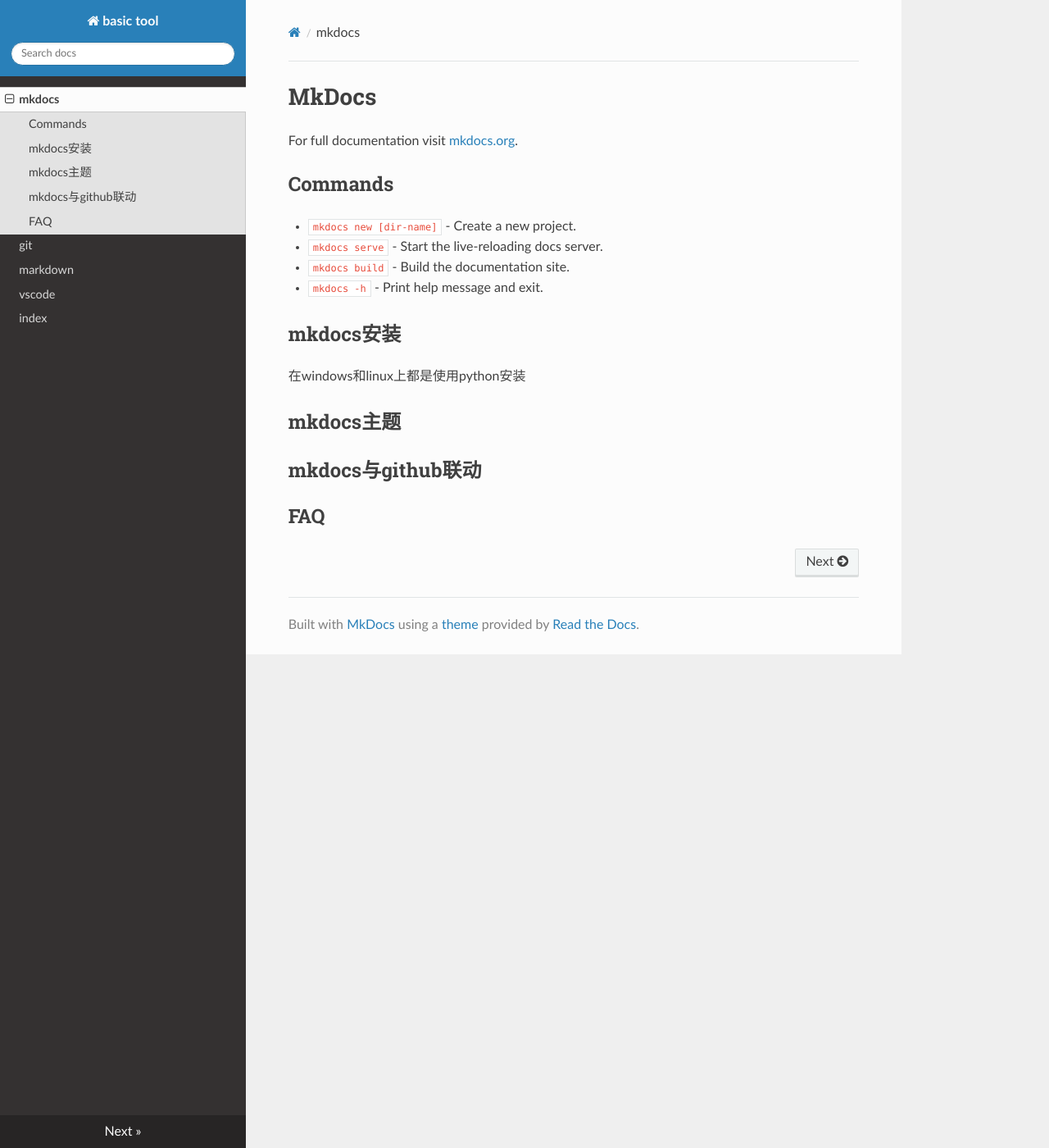
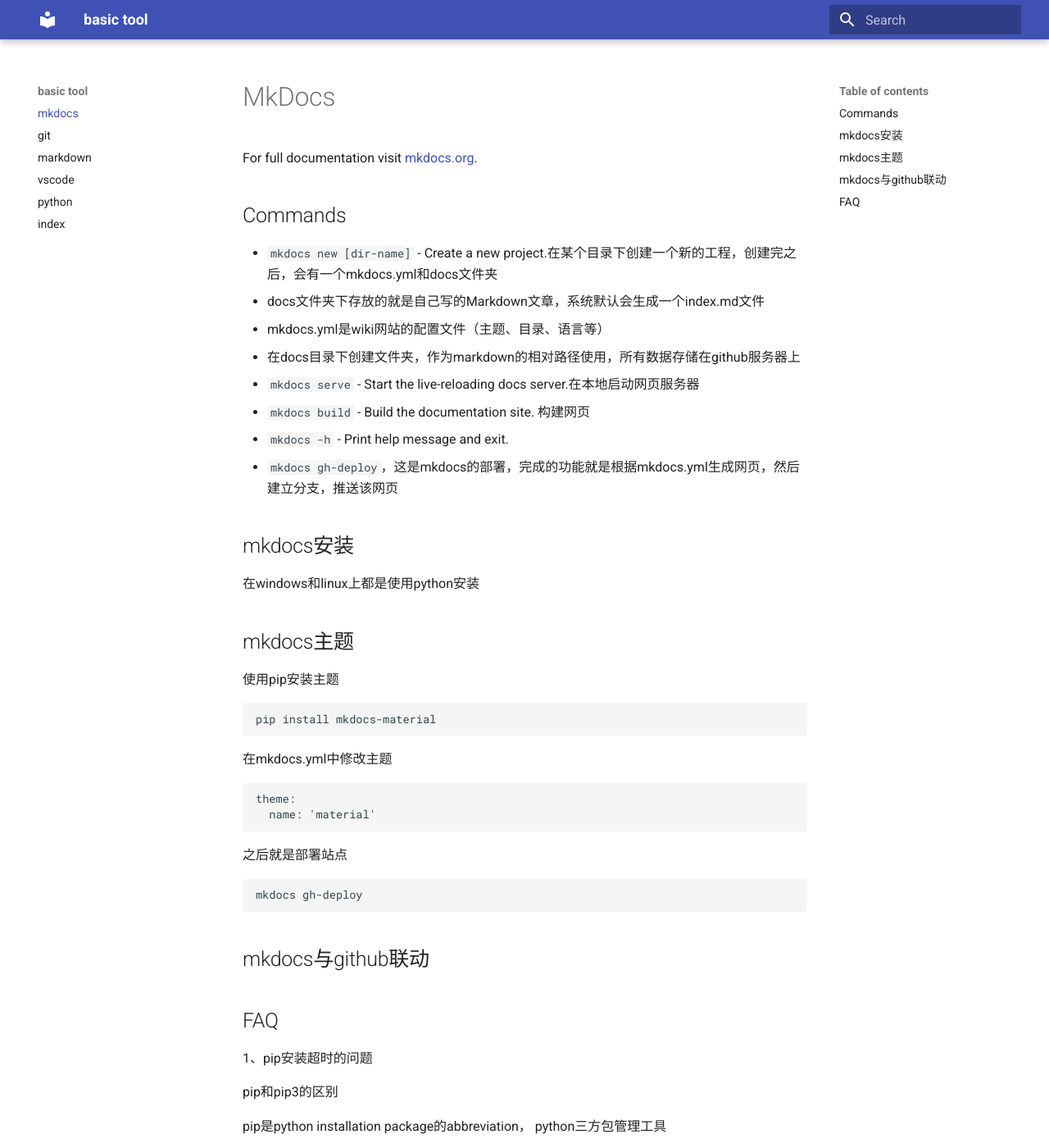
Before and after one commit to hthappiness/wiki-share, an MkDocs documentation site: the page built from docs/mkdocs.md, in a window 1280 px wide and 1400 px high. Shown: the whole window at 82% size. Built offline with MkDocs 1.6.1 and Material for MkDocs 9.7.7, drawn with Linux system fonts in a browser that asks for light colours; nearby versions of some CDN libraries; some of the changed text lies outside the part shown.

Commit message:
test theme

````diff
--- a/docs/mkdocs.md
+++ b/docs/mkdocs.md
@@ -4,17 +4,57 @@
 
 ## Commands
 
-* `mkdocs new [dir-name]` - Create a new project.
-* `mkdocs serve` - Start the live-reloading docs server.
-* `mkdocs build` - Build the documentation site.
+* `mkdocs new [dir-name]` - Create a new project.在某个目录下创建一个新的工程，创建完之后，会有一个mkdocs.yml和docs文件夹
+  * docs文件夹下存放的就是自己写的Markdown文章，系统默认会生成一个index.md文件
+  * mkdocs.yml是wiki网站的配置文件（主题、目录、语言等）
+  * 在docs目录下创建文件夹，作为markdown的相对路径使用，所有数据存储在github服务器上
+* `mkdocs serve` - Start the live-reloading docs server.在本地启动网页服务器
+* `mkdocs build` - Build the documentation site. 构建网页
 * `mkdocs -h` - Print help message and exit.
+* `mkdocs gh-deploy`，这是mkdocs的部署，完成的功能就是根据mkdocs.yml生成网页，然后建立分支，推送该网页
 
 ## mkdocs安装
 
 在windows和linux上都是使用python安装
 
+[mkdocs安装]: https://www.mkdocs.org/#installation
+
 ## mkdocs主题
+
+使用pip安装主题
+
+```shell
+pip install mkdocs-material
+```
+
+在mkdocs.yml中修改主题
+
+```
+theme:
+  name: 'material'
+```
+
+之后就是部署站点
+
+```shell
+mkdocs gh-deploy
+```
+
+
 
 ## mkdocs与github联动
 
 ## FAQ
+
+1、pip安装超时的问题
+
+pip和pip3的区别
+
+pip是python installation package的abbreviation， python三方包管理工具
+
+mkdocs的依赖项
+
+2、其它wiki
+
+[confluence]: https://blog.csdn.net/m0_37499059/article/details/81220649
+[amwiki]: http://amwiki.org/doc/
--- a/mkdocs.yml
+++ b/mkdocs.yml
@@ -4,5 +4,8 @@
     - "git": git.md
     - "markdown": markdown.md
     - "vscode": vscode.md
+    - "python": python.md
     - "index": index.md
-theme: readthedocs
+#theme: readthedocs
+theme:
+    name: 'material'
````
Also changed, not shown: docs/git.md (+114 -1 lines), docs/python.md (added, +25 -0 lines), docs/datastructure.md (added), 1 other file.
